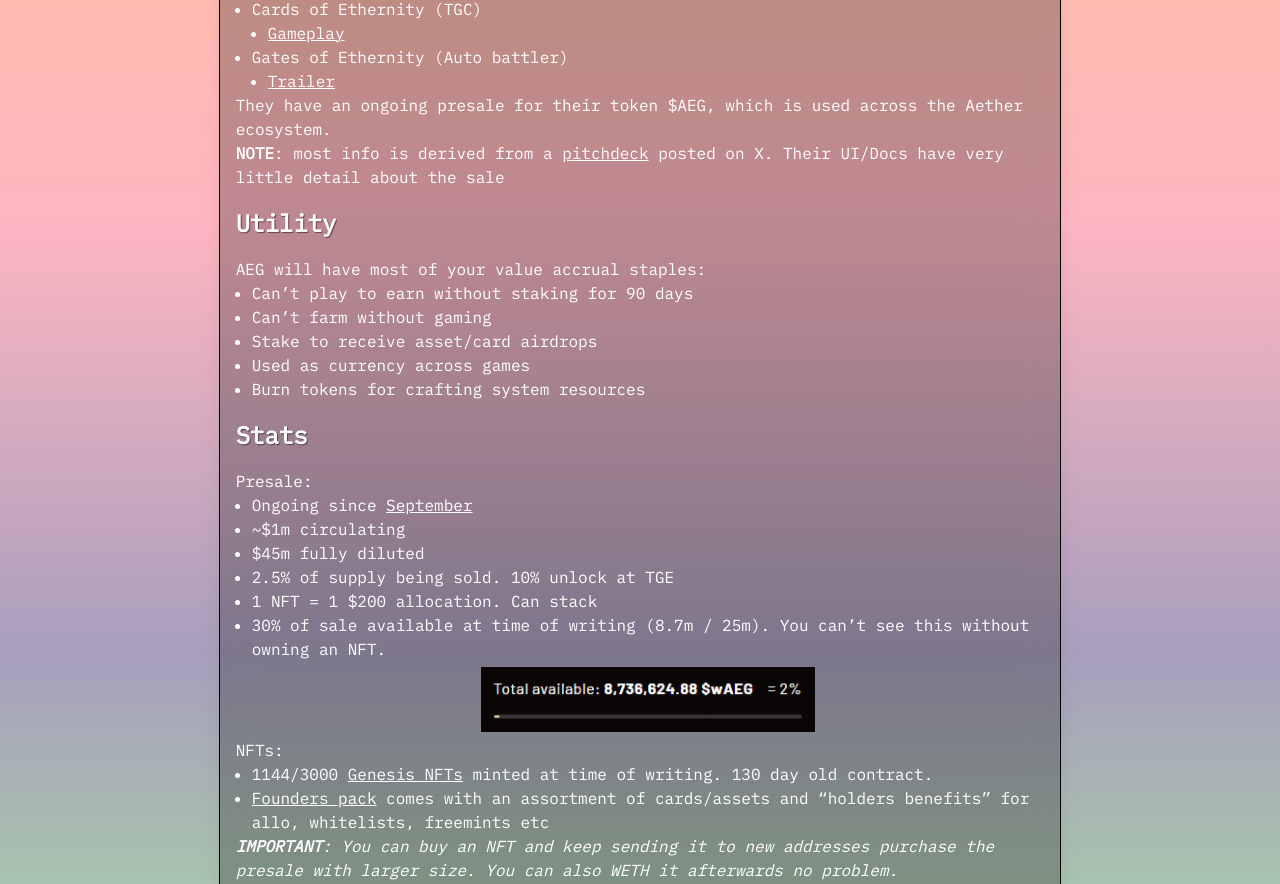
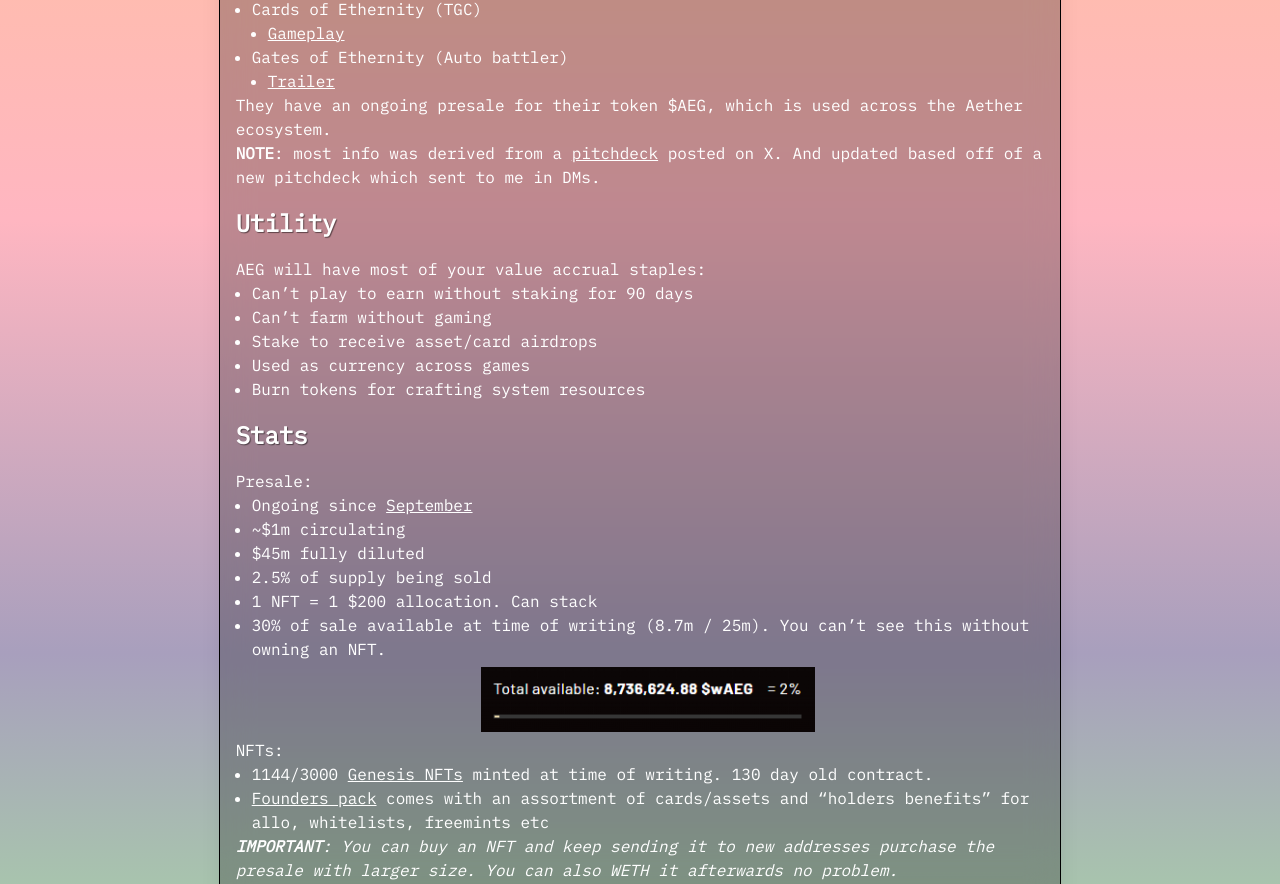
Before and after one commit to saori-eth/blog, an Astro site: page /post/aether-games in a window 1280 px wide. Shown: the part 216-1100 px from the top of the page. Built offline with nearby package versions, Linux system fonts and the light colour scheme; Astro itself is replaced by a stand-in of ours.

Commit message:
moar fix

```diff
--- a/src/pages/post/aether-games.md
+++ b/src/pages/post/aether-games.md
@@ -18,7 +18,7 @@
 
 They have an ongoing presale for their token $AEG, which is used across the Aether ecosystem.
 
-**NOTE**: most info is derived from a [pitchdeck](https://x.com/KD_SINGH86/status/1658373637928542208?s=20) posted on X. Their UI/Docs have very little detail about the sale
+**NOTE**: most info was derived from a [pitchdeck](https://x.com/KD_SINGH86/status/1658373637928542208?s=20) posted on X. And updated based off of a new pitchdeck which sent to me in DMs.
 
 ## Utility
 
@@ -37,7 +37,7 @@
 - Ongoing since [September](https://medium.com/@AetherGames/asset-tokenization-waeg-aeg-presale-launch-and-airdrop-for-genesis-holders-today-cfcb3a52b539)
 - ~$1m circulating
 - $45m fully diluted
-- 2.5% of supply being sold. 10% unlock at TGE
+- 2.5% of supply being sold
 - 1 NFT = 1 $200 allocation. Can stack
 - 30% of sale available at time of writing (8.7m / 25m). You can't see this without owning an NFT.
   ![image](../../images/posts/aeither-games/aeg-supply.png)
```
